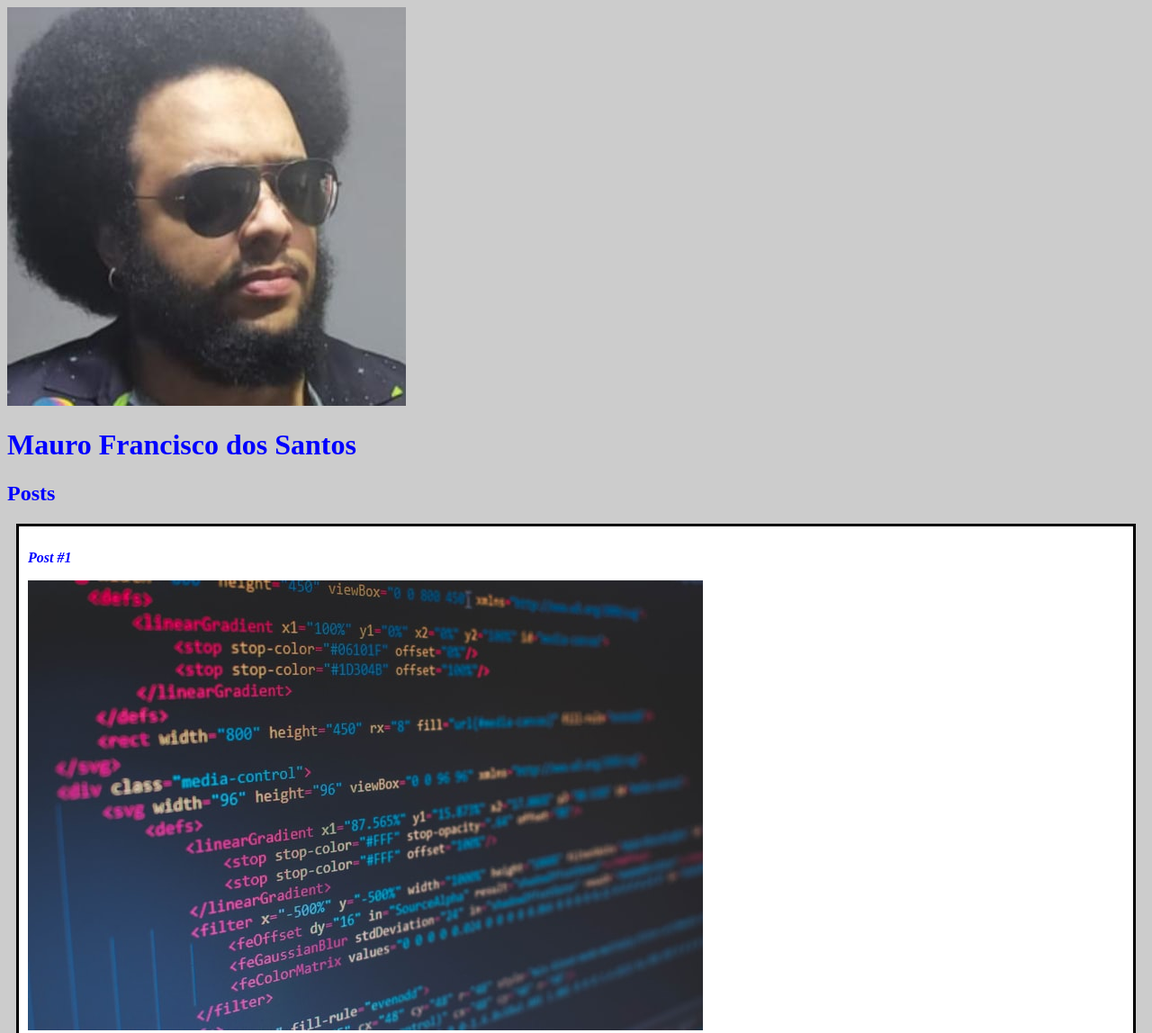
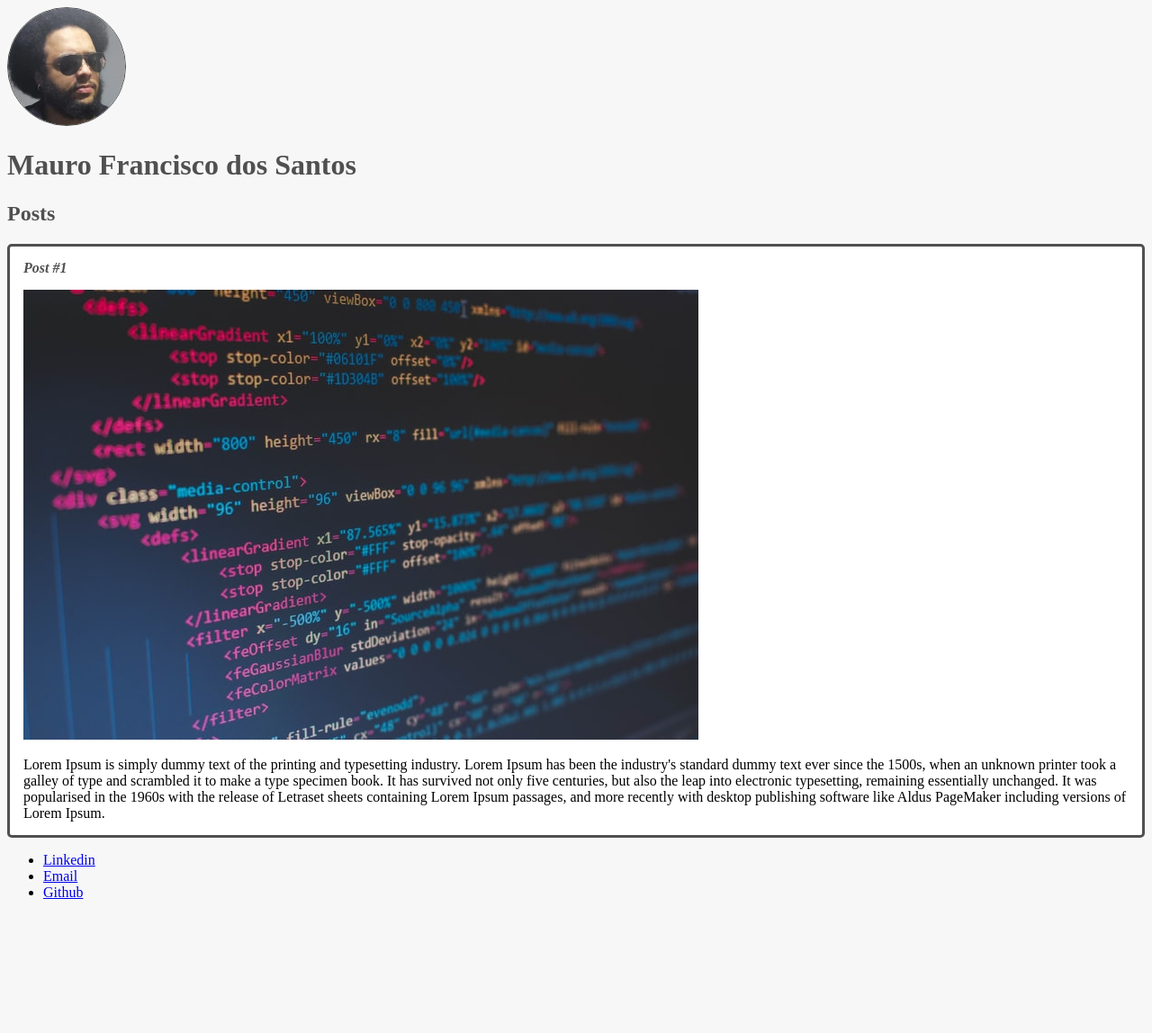
Before and after one commit to Mauro-FS/dio-course-html5-css3-introduction, a plain HTML site: page index.html in a window 1280 px wide. Shown: the top 1148 px of the page at 90% size. After the commit the page ends 1017 px from the top, so only its background shows below. Drawn offline with Linux system fonts and the light colour scheme.

Commit message:
adding some css to the images, articles and post

```diff
--- a/index.html
+++ b/index.html
@@ -9,7 +9,7 @@
 
 <body>
   <header>
-    <img src="img/mauro.jpg" alt="ilustração do rosto do Mauro">
+    <img src="img/mauro.jpg" alt="ilustração do rosto do Mauro" class="photo">
     <h1 id="title">Mauro Francisco dos Santos</h1>
   </header>
   <section>
@@ -19,9 +19,9 @@
     <article class="post">
       <header>
         <h3 class="post_title">Post #1</h3>
-        <img src="img/postagem.jpg" alt="Editor de texto contendo código HTML">
+        <img src="img/postagem.jpg" alt="Editor de texto contendo código HTML" class="post_image">
       </header>
-      <p>
+      <p class="post_content">
         Lorem Ipsum is simply dummy text of the printing and typesetting industry. Lorem Ipsum has been the industry's
         standard dummy text ever since the 1500s, when an unknown printer took a galley of type and scrambled it to make
         a type specimen book. It has survived not only five centuries, but also the leap into electronic typesetting,
--- a/style.css
+++ b/style.css
@@ -1,18 +1,39 @@
 body {
-  background: #ccc;
+  background: #f7f7f7;
 }
+
+.photo {
+  border: 1px solid #505050;
+  border-radius: 50%;
+  width: 130px;
+  height: 130px;
+}
+
 #title, .subtitle, .post_title {
-  color: blue;
+  color: #505050;
 }
 
 .post_title {
   font-size: 16px;
   font-style: italic;
+  margin: 0;
+  margin-bottom: 15px;
 }
 
 .post {
   background: #fff;
-  padding:10px;
-  border: 3px solid #000;
-  margin: 10px;
+  padding:15px;
+  border: 3px solid #505050;
+  margin-bottom: 15px;
+  border-radius: 5px;
 }
+
+.post_content {
+  margin: 0;
+  margin-bottom: 15;
+  border-radius: 5px;
+}
+
+.post_image {
+  margin-bottom: 15px;
+}
```
